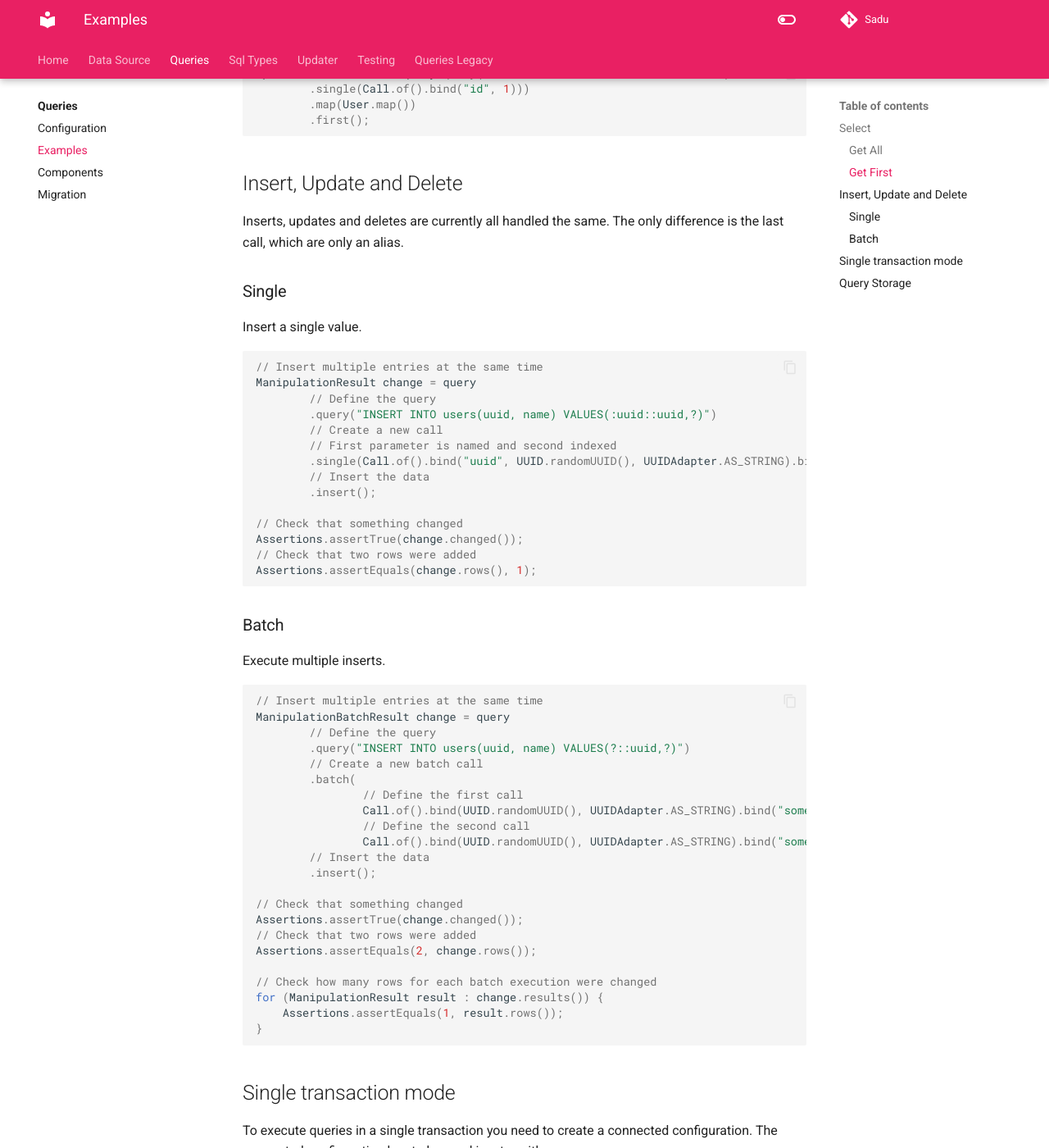
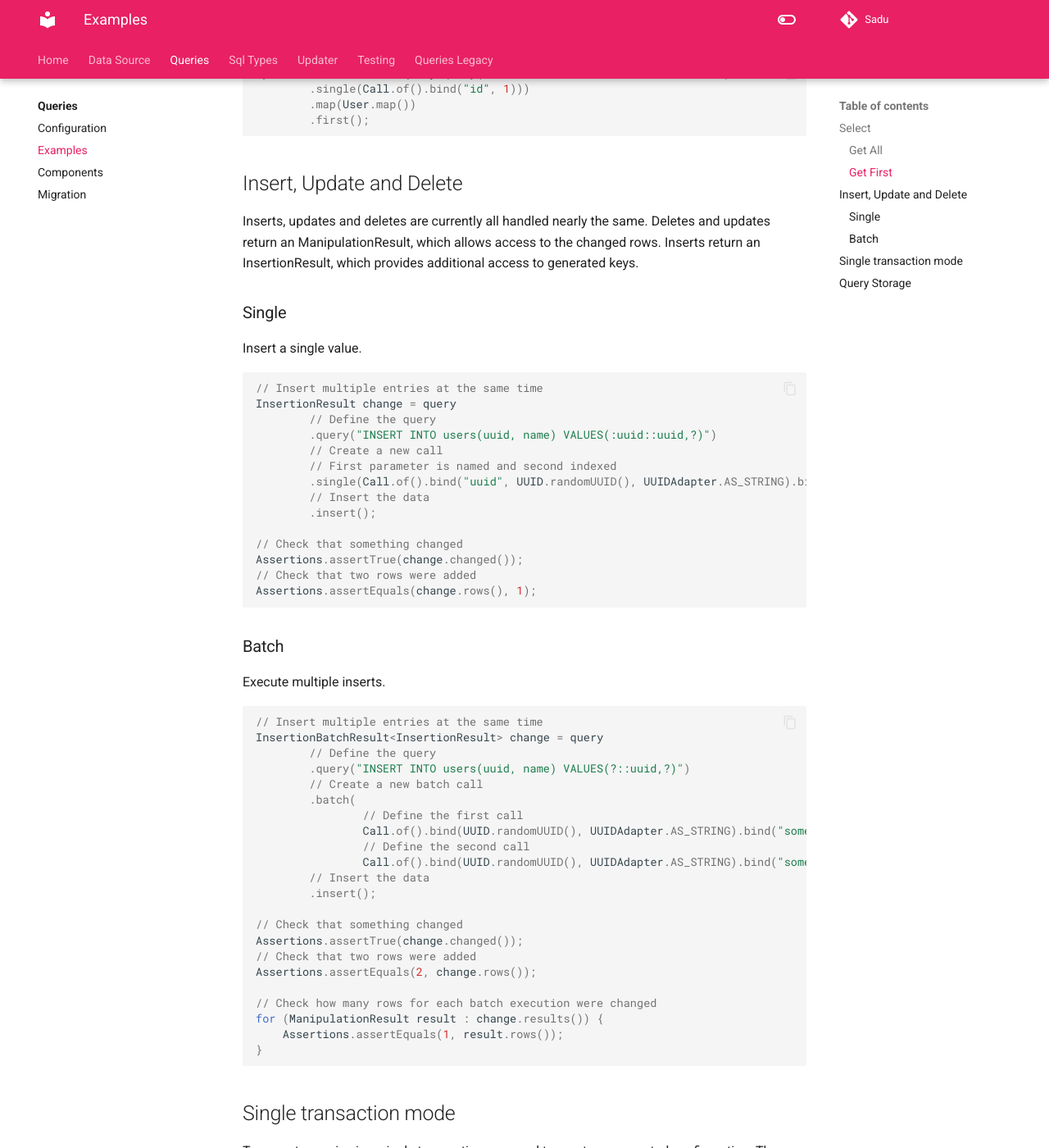
Before and after one commit to rainbowdashlabs/sadu-docs, an MkDocs documentation site: the page built from docs/queries/examples.md, in a window 1280 px wide and 1400 px high, scrolled down 878 px. Shown: the whole window at 82% size. Built offline with MkDocs 1.6.1 and Material for MkDocs 9.7.7, drawn with Linux system fonts in a browser that asks for light colours; comment, search, counter and statistics services are not loaded.

Commit message:
Update getKey() method and adjust query results handling
The getKey() method has been replaced by the insertAndGetKeys method for better functionality. Updates and deletion queries have been enhanced to return a ManipulationResult, thus providing access to the changed rows. In addition, insert queries now return an InsertionResult for accessing generated keys. The documentation has been updated to reflect these changes.

````diff
--- a/docs/queries/examples.md
+++ b/docs/queries/examples.md
@@ -45,8 +45,9 @@ Optional<User> user = query.query("SELECT * FROM users where id = :id")
 
 ## Insert, Update and Delete
 
-Inserts, updates and deletes are currently all handled the same.
-The only difference is the last call, which are only an alias.
+Inserts, updates and deletes are currently all handled nearly the same.
+Deletes and updates return an ManipulationResult, which allows access to the changed rows.
+Inserts return an InsertionResult, which provides additional access to generated keys.
 
 ### Single
 
@@ -54,7 +55,7 @@ Insert a single value.
 
 ```java
 // Insert multiple entries at the same time
-ManipulationResult change = query
+InsertionResult change = query
         // Define the query
         .query("INSERT INTO users(uuid, name) VALUES(:uuid::uuid,?)")
         // Create a new call
@@ -75,7 +76,7 @@ Execute multiple inserts.
 
 ```java
 // Insert multiple entries at the same time
-ManipulationBatchResult change = query
+InsertionBatchResult<InsertionResult> change = query
         // Define the query
         .query("INSERT INTO users(uuid, name) VALUES(?::uuid,?)")
         // Create a new batch call
````
Also changed, not shown: docs/queries/migration.md (+1 -2 lines).
